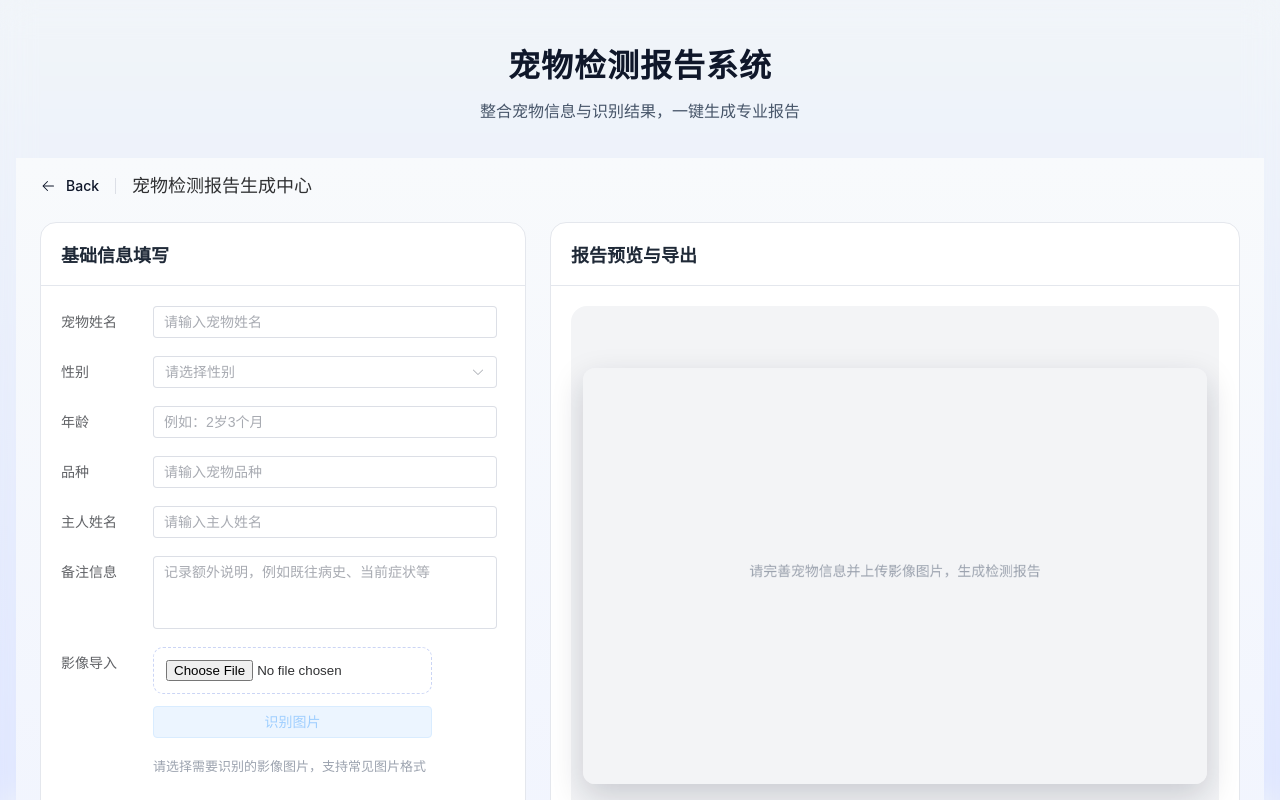
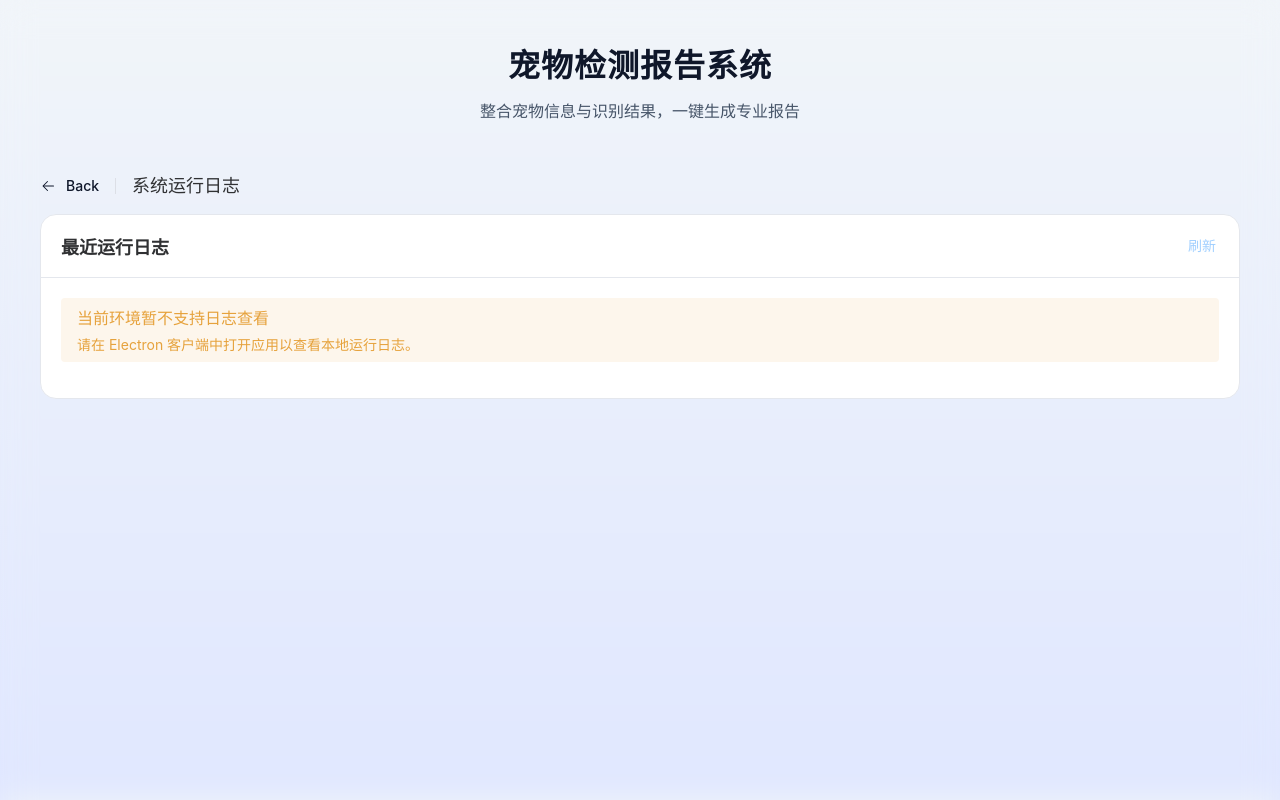
Before and after one commit to OnlyouKeke/electron-fastapi-starter, a Vue app in the folder frontend/: page /#/logs in a window 1280 px wide. Before the commit this address led to /#/. Shown: the top 800 px of the page. Built offline with nearby package versions, Linux system fonts and the light colour scheme.

Commit message:
Add log viewer route and expose runtime logs

```diff
--- a/frontend/electron/preload.ts
+++ b/frontend/electron/preload.ts
@@ -4,6 +4,7 @@ import { contextBridge, ipcRenderer } from 'electron'
 contextBridge.exposeInMainWorld('electronAPI', {
   // 获取应用信息
   getAppInfo: () => ipcRenderer.invoke('get-app-info'),
+  getLogs: () => ipcRenderer.invoke('get-log-entries'),
 
   // 与主进程通信的方法
   send: (channel: string, data: any) => {
--- a/frontend/src/router/index.ts
+++ b/frontend/src/router/index.ts
@@ -7,6 +7,14 @@ const routes: Array<RouteRecordRaw> = [
     component: () => import('../views/ReportBuilder.vue'),
     meta: {
       title: '宠物检测报告'
+    }
+  },
+  {
+    path: '/logs',
+    name: 'logs',
+    component: () => import('../views/LogViewer.vue'),
+    meta: {
+      title: '系统运行日志'
     }
   },
   {
--- /dev/null
+++ b/frontend/src/views/LogViewer.vue
@@ -0,0 +1,182 @@
+<template>
+  <div class="log-viewer">
+    <el-page-header content="系统运行日志" class="page-header" @back="goBack" />
+
+    <el-card class="log-card" shadow="hover">
+      <template #header>
+        <div class="card-header">
+          <span class="card-title">最近运行日志</span>
+          <div class="card-actions">
+            <el-tag v-if="logFilePath" size="small" type="info" effect="plain" class="log-path">
+              日志文件：{{ logFilePath }}
+            </el-tag>
+            <el-button type="primary" :loading="isLoading" :disabled="!supportsLogs" link @click="refreshLogs">
+              刷新
+            </el-button>
+          </div>
+        </div>
+      </template>
+
+      <el-alert
+        v-if="!supportsLogs"
+        title="当前环境暂不支持日志查看"
+        type="warning"
+        :closable="false"
+        description="请在 Electron 客户端中打开应用以查看本地运行日志。"
+        class="environment-alert"
+      />
+
+      <el-alert
+        v-else-if="errorMessage"
+        title="日志加载失败"
+        type="error"
+        :closable="false"
+        :description="errorMessage"
+        class="environment-alert"
+      />
+
+      <el-skeleton v-else :loading="isLoading" animated>
+        <template #template>
+          <el-skeleton-item variant="h3" style="width: 40%" />
+          <el-skeleton-item variant="text" v-for="i in 6" :key="i" />
+        </template>
+
+        <template #default>
+          <el-empty v-if="!logs.length" description="暂无日志数据" />
+
+          <el-scrollbar v-else class="log-scroll">
+            <pre class="log-content">
+              <code v-for="(line, index) in logs" :key="index">{{ line }}</code>
+            </pre>
+          </el-scrollbar>
+        </template>
+      </el-skeleton>
+    </el-card>
+  </div>
+</template>
+
+<script lang="ts" setup>
+import { onMounted, ref } from 'vue'
+import { useRouter } from 'vue-router'
+
+const router = useRouter()
+const logs = ref<string[]>([])
+const logFilePath = ref<string | null>(null)
+const isLoading = ref(false)
+const errorMessage = ref('')
+
+const supportsLogs = Boolean(window.electronAPI?.getLogs)
+
+const goBack = () => {
+  router.push({ name: 'report' })
+}
+
+const fetchLogs = async () => {
+  if (!supportsLogs) {
+    return
+  }
+
+  isLoading.value = true
+  errorMessage.value = ''
+
+  try {
+    const result = await window.electronAPI!.getLogs!()
+    logs.value = result.logs || []
+    logFilePath.value = result.logFilePath ?? null
+  } catch (error) {
+    if (error instanceof Error) {
+      errorMessage.value = error.message
+    } else {
+      errorMessage.value = String(error)
+    }
+  } finally {
+    isLoading.value = false
+  }
+}
+
+const refreshLogs = () => {
+  void fetchLogs()
+}
+
+onMounted(() => {
+  void fetchLogs()
+})
+</script>
+
+<style scoped>
+.log-viewer {
+  padding: 16px 24px 32px;
+  min-height: calc(100vh - 160px);
+}
+
+.page-header {
+  margin-bottom: 16px;
+}
+
+.log-card {
+  border-radius: 16px;
+  overflow: hidden;
+}
+
+.card-header {
+  display: flex;
+  align-items: center;
+  justify-content: space-between;
+  gap: 12px;
+  flex-wrap: wrap;
+}
+
+.card-title {
+  font-size: 18px;
+  font-weight: 600;
+}
+
+.card-actions {
+  display: flex;
+  align-items: center;
+  gap: 12px;
+}
+
+.log-path {
+  max-width: 420px;
+  overflow: hidden;
+  text-overflow: ellipsis;
+}
+
+.environment-alert {
+  margin-bottom: 16px;
+}
+
+.log-scroll {
+  max-height: 480px;
+  border-radius: 12px;
+  background: #0f172a;
+  color: #e2e8f0;
+  padding: 16px;
+  box-shadow: inset 0 0 0 1px rgba(148, 163, 184, 0.2);
+}
+
+.log-content {
+  font-family: 'Fira Code', 'Consolas', 'Courier New', monospace;
+  font-size: 13px;
+  line-height: 1.6;
+  margin: 0;
+  white-space: pre-wrap;
+}
+
+.log-content code {
+  display: block;
+  color: inherit;
+}
+
+@media (max-width: 768px) {
+  .log-viewer {
+    padding: 12px 16px 24px;
+  }
+
+  .log-scroll {
+    max-height: 360px;
+    padding: 12px;
+  }
+}
+</style>
--- a/frontend/src/views/ReportBuilder.vue
+++ b/frontend/src/views/ReportBuilder.vue
@@ -96,6 +96,9 @@
             <el-button :disabled="!hasReport" @click="downloadImage">下载图片</el-button>
             <el-button @click="resetAll">重置内容</el-button>
           </div>
+          <div class="log-button-wrapper">
+            <el-button type="info" plain @click="goToLogs">查看运行日志</el-button>
+          </div>
         </el-card>
       </el-col>
     </el-row>
@@ -105,6 +108,7 @@
 <script lang="ts" setup>
 import { ElMessage } from 'element-plus'
 import { computed, nextTick, reactive, ref, watch } from 'vue'
+import { useRouter } from 'vue-router'
 import { postDetect } from '../api/api'
 import type { Detection } from '../types/api'
 
@@ -132,6 +136,7 @@ const imageSrc = ref('')
 const detections = ref<Detection[]>([])
 const isDetecting = ref(false)
 const canvasRef = ref<HTMLCanvasElement | null>(null)
+const router = useRouter()
 
 const hasReport = computed(() => Boolean(imageSrc.value))
 
@@ -250,6 +255,10 @@ const scheduleRender = () => {
   nextTick(() => {
     void drawReport()
   })
+}
+
+const goToLogs = () => {
+  router.push({ name: 'logs' })
 }
 
 const drawReport = async () => {
@@ -556,6 +565,12 @@ scheduleRender()
   justify-content: flex-end;
 }
 
+.log-button-wrapper {
+  margin-top: 12px;
+  display: flex;
+  justify-content: flex-start;
+}
+
 @media (max-width: 991px) {
   .report-builder {
     padding: 12px 16px 24px;
```
Also changed, not shown: frontend/electron/main.ts (+42 -8 lines), frontend/src/env.d.ts (+28 -0 lines).
